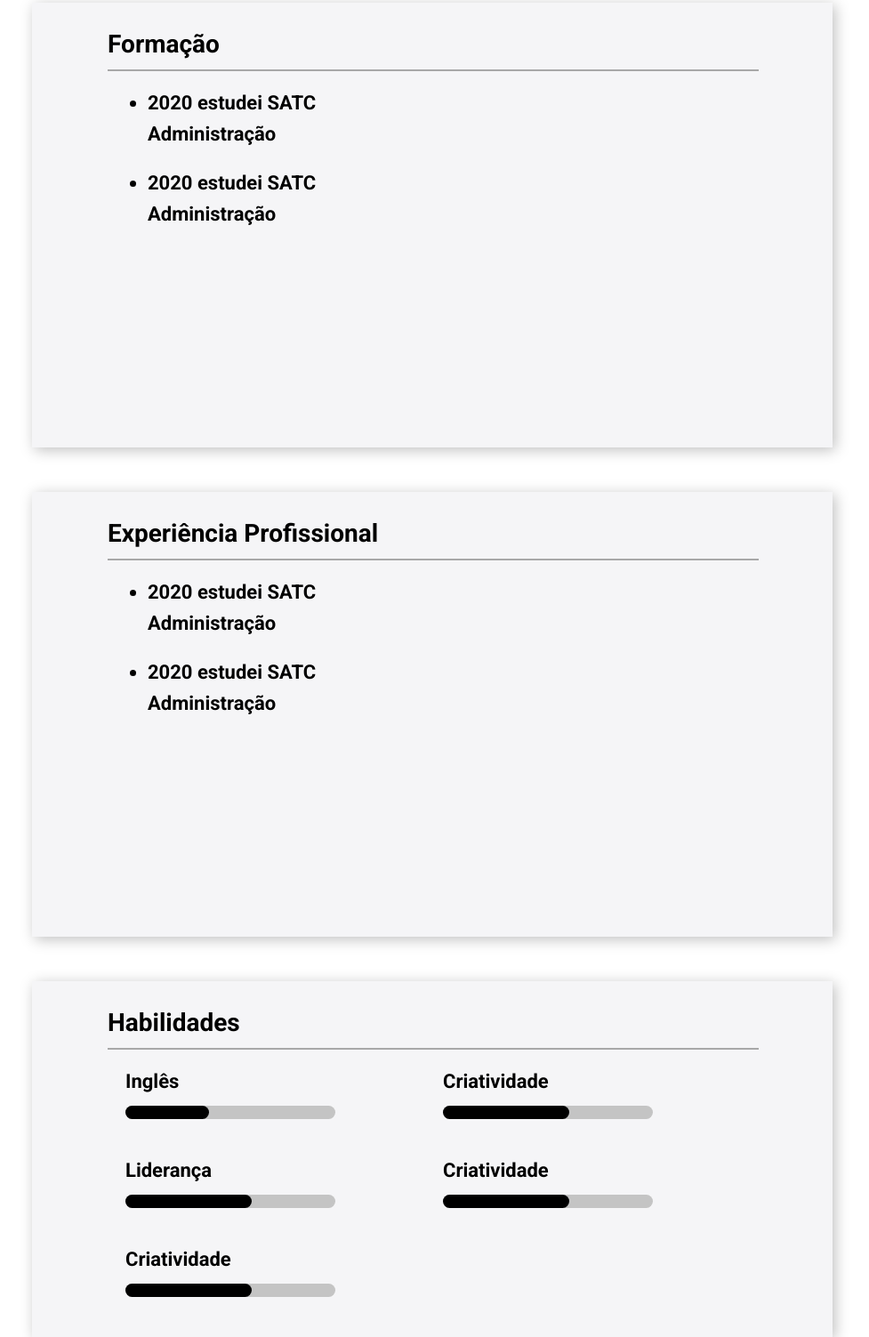
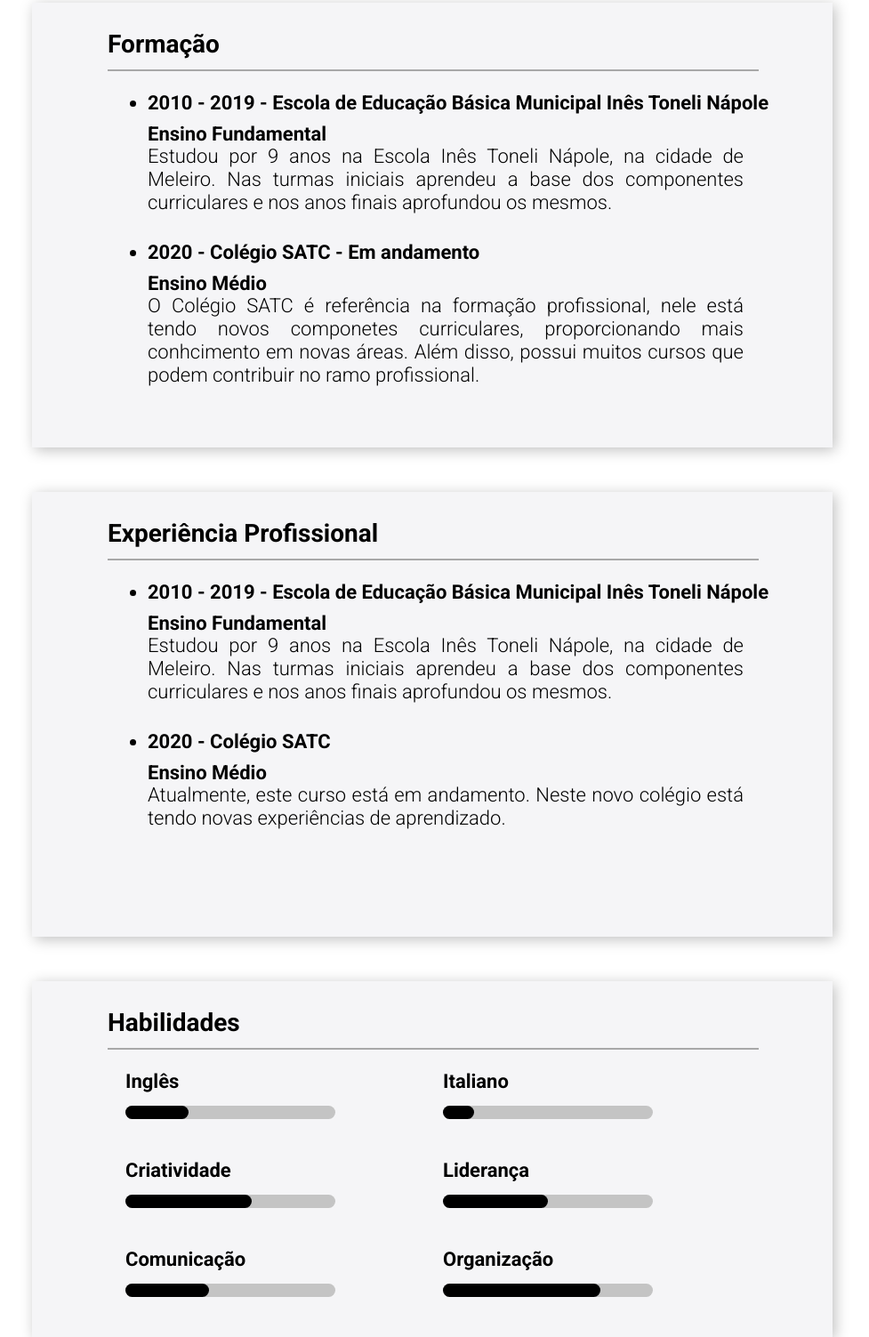
Before and after one commit to EduardaPiaia/EduardaPiaia.github.io, a plain HTML site: page index.html in a window 1280 px wide. Shown: the part 865-2368 px from the top of the page at 89% size, without its empty margins (154-1131 px from the left). Drawn offline with Linux system fonts and the light colour scheme.

Commit message:
Completo

```diff
--- a/css/style.css
+++ b/css/style.css
@@ -36,7 +36,7 @@ div#imagem{
     position: absolute;
     width: 300px;
     height: 350px;
-    background-image: url(../img/me.jpg);
+    background-image: url(../img/foto\ portfólio.jpeg);
     background-position: center;
     background-size: cover;
 }
@@ -212,7 +212,7 @@ div#status-Inglês{
     height: 15px;
     background-color: black;
     border-radius: 22px;
-    width: calc( ( 236px *40)/100) ;
+    width: calc( ( 236px *30)/100) ;
 }
 
 div#status-criatividade{
@@ -226,7 +226,28 @@ div#status-liderança{
     height: 15px;
     background-color: black;
     border-radius: 22px;
-    width: calc((236px *60)/100);
+    width: calc((236px *50)/100);
+}
+
+div#status-comunicação{
+    height: 15px;
+    background-color: black;
+    border-radius: 22px;
+    width: calc((236px *40)/100);
+}
+
+div#status-organização{
+    height: 15px;
+    background-color: black;
+    border-radius: 22px;
+    width: calc((236px *75)/100);
+}
+
+div#status-italiano{
+    height: 15px;
+    background-color: black;
+    border-radius: 22px;
+    width: calc((236px *15)/100);
 }
 
 
--- a/index.html
+++ b/index.html
@@ -60,20 +60,28 @@
         <div id="card-sobre" class="card">
             <h2 class="card-titulo">Sobre mim</h2>
             <div class="linha"></div>
-            <p class= "text-card">Eduarda Sabadin Piaia reside atualmente em Santa Catarina.  </p>
+            <p class= "text-card"> Eduarda Sabadin Piaia reside atualmente em Meleiro - Santa Catarina.
+                Nasceu em 29/12/2004.
+                É uma pessoa que gosta de passar o seu tempo livre lendo.
+
+            </p>
         </div>
 
         <div id="card-formação" class="card">
             <h2 class="card-titulo">Formação </h2>
             <div class="linha"></div>
             <ul>
-                <li> 2020 estudei SATC</li>
-                <span>Administração</span>
-                <p class="text-card"></p>
+                <li>2010 - 2019 - Escola de Educação Básica Municipal Inês Toneli Nápole</li>
+                <span>Ensino Fundamental</span>
+                <p class="text-card">Estudou por 9 anos na Escola Inês Toneli Nápole, na cidade de Meleiro.
+                    Nas turmas iniciais aprendeu a base dos componentes curriculares e nos anos finais aprofundou os mesmos.</p>
 
-                <li> 2020 estudei SATC</li>
-                <span>Administração</span>
-                <p class="text-card"></p>
+                <li> 2020 - Colégio SATC - Em andamento</li>
+                <span>Ensino Médio</span>
+                <p class="text-card">
+                    O Colégio SATC é referência na formação profissional, nele está tendo novos componetes curriculares,
+                    proporcionando mais conhcimento em novas áreas. Além disso, possui muitos cursos que podem contribuir no ramo profissional.
+                </p>
             </ul>
         </div>
 
@@ -81,13 +89,15 @@
             <h2 class="card-titulo">Experiência Profissional </h2>
             <div class="linha"></div>
             <ul>
-                <li> 2020 estudei SATC</li>
-                <span>Administração</span>
-                <p class="text-card"></p>
+                <li> 2010 - 2019 - Escola de Educação Básica Municipal Inês Toneli Nápole</li>
+                <span>Ensino Fundamental</span>
+                <p class="text-card">Estudou por 9 anos na Escola Inês Toneli Nápole, na cidade de Meleiro.
+                    Nas turmas iniciais aprendeu a base dos componentes curriculares e nos anos finais aprofundou os mesmos.  </p>
 
-                <li> 2020 estudei SATC</li>
-                <span>Administração</span>
-                <p class="text-card"></p>
+                <li> 2020 - Colégio SATC</li>
+                <span>Ensino Médio</span>
+                <p class="text-card">Atualmente, este curso está em andamento.
+                    Neste novo colégio está tendo novas experiências de aprendizado.     </p>
             </ul>
         </div>
 
@@ -100,6 +110,13 @@
                     <span>Inglês</span>
                     <div class="status-100">
                         <div id="status-Inglês"></div>
+                    </div>
+                </div>
+
+                <div class= "coluna-50">
+                    <span>Italiano</span>
+                    <div class="status-100">
+                        <div id="status-italiano"></div>
                     </div>
                 </div>
 
@@ -118,18 +135,22 @@
                 </div>
 
                 <div class= "coluna-50">
-                    <span>Criatividade</span>
+                    <span>Comunicação</span>
                     <div class="status-100">
-                        <div id="status-criatividade"></div>
+                        <div id="status-comunicação"></div>
                     </div>
                 </div>
 
                 <div class= "coluna-50">
-                    <span>Criatividade</span>
+                    <span>Organização</span>
                     <div class="status-100">
-                        <div id="status-criatividade"></div>
+                        <div id="status-organização"></div>
                     </div>
                 </div>
+
+
+
+
 
             </div>
 
```
Also changed, not shown: img/foto portfólio.jpeg (added).
